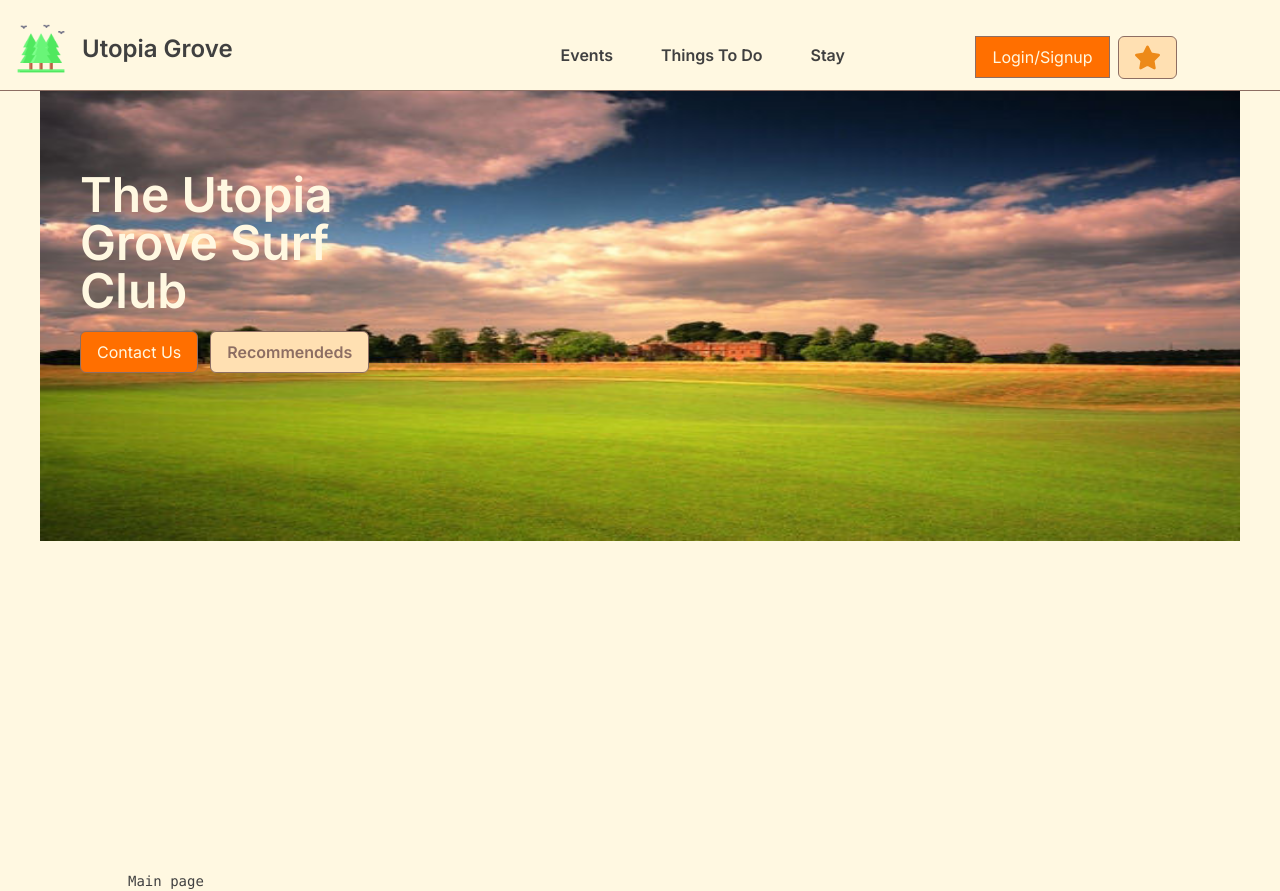
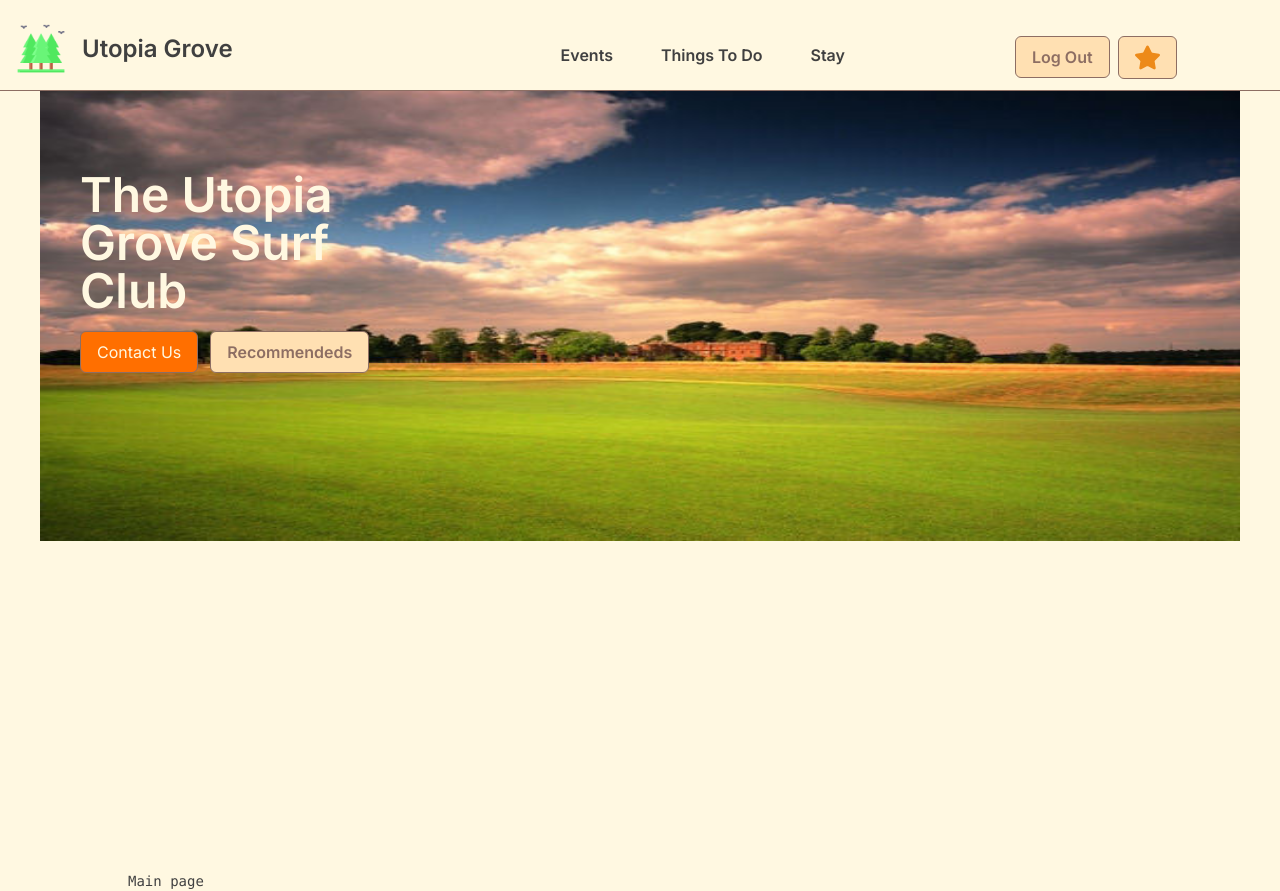
Before and after one commit to tannaz97shr/utopia-grove, a Next.js app: page / in a window 1280 px wide. Built offline with nearby package versions, Linux system fonts and the light colour scheme; no server answers; sample sign-in values are in the browser's storage.

Commit message:
feat: protect auth page

```diff
--- a/src/app/auth/page.tsx
+++ b/src/app/auth/page.tsx
@@ -1,12 +1,31 @@
+"use client";
+
 import LoginForm from "@/components/LoginForm";
 import SignupForm from "@/components/SignupForm";
 import Tabs from "@/components/Tabs";
+import { getSession } from "next-auth/react";
+import { useRouter } from "next/navigation";
+import { useEffect, useState } from "react";
 
 export default function AuthPage({
   searchParams,
 }: {
   searchParams: { [key: string]: string | string[] | undefined };
 }) {
+  const [isLoading, setIsLoading] = useState(true);
+  const router = useRouter();
+  useEffect(() => {
+    getSession().then((session) => {
+      if (session) {
+        router.replace("/");
+      } else {
+        setIsLoading(false);
+      }
+    });
+  }, [router]);
+  if (isLoading) {
+    return <div>Loading...</div>;
+  }
   return (
     <div className="w-full lg:w-3/4 mx-auto bg-bg-secondary p-2 mt-6">
       <div className="flex flex-col border border-border-brown p-4">
--- a/src/components/MainHeader/buttons.tsx
+++ b/src/components/MainHeader/buttons.tsx
@@ -1,14 +1,27 @@
 "use client";
 
-// import { redirect } from "next/navigation";
+import { signOut, useSession } from "next-auth/react";
 import Button from "../UI/Button";
 import { IconFavorite } from "../UI/Icons";
 
 export default function Buttons() {
+  const { data: session } = useSession();
   return (
     <div className="mx-auto md:mr-0 md:ml-auto mt-auto md:mt-0 flex items-center">
+      {!session ? (
         <Button variant="secondary" href="/auth">
           Login/Signup
+        </Button>
+      ) : (
+        <>
+          <Button
+            className="rounded-full px-1 py-1 ml-2"
+            variant="secondary"
+            onClick={() => {
+              signOut();
+            }}
+          >
+            Log Out
           </Button>
           <Button
             className="rounded-full px-1 py-1 ml-2"
@@ -19,6 +32,8 @@ export default function Buttons() {
           >
             <IconFavorite />
           </Button>
+        </>
+      )}
     </div>
   );
 }
--- a/src/components/MainPageBanner/Buttons.tsx
+++ b/src/components/MainPageBanner/Buttons.tsx
@@ -1,6 +1,7 @@
 "use client";
 
 import Button from "../UI/Button";
+import { useSession } from "next-auth/react";
 
 export default function BannerButtons() {
   return (
```
Lines whose indentation alone changed are shown as unchanged.
